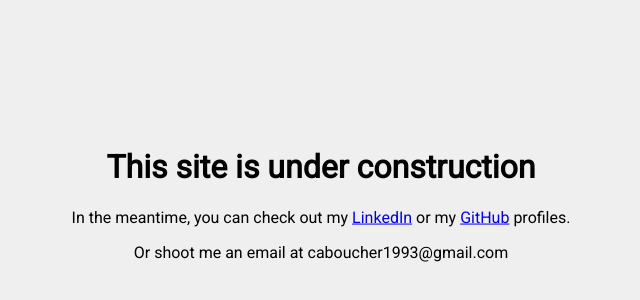
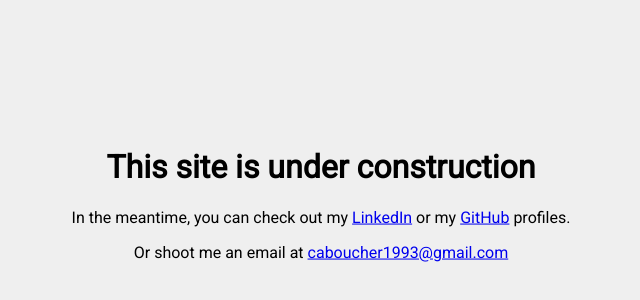
Before and after one commit to CoolName1993/chrisboucher.co.uk-ui, an Angular app: page / in a window 1280 px wide. Shown: the part 198-498 px from the top of the page, without its empty margins (319-959 px from the left). Built offline with nearby package versions, Linux system fonts and the light colour scheme.

Commit message:
Added mailto link to construction page

```diff
--- a/src/app/app.component.html
+++ b/src/app/app.component.html
@@ -4,5 +4,5 @@
   <p>In the meantime, you can check out my
       <a href="https://www.linkedin.com/in/chris-boucher/">LinkedIn</a> or my
       <a href="https://github.com/CoolName1993">GitHub</a> profiles.</p>
-  <p>Or shoot me an email at caboucher1993@gmail.com</p>
+  <p>Or shoot me an email at <a href="mailto:caboucher1993@gmail.com">caboucher1993@gmail.com</a></p>
 </div>
```
